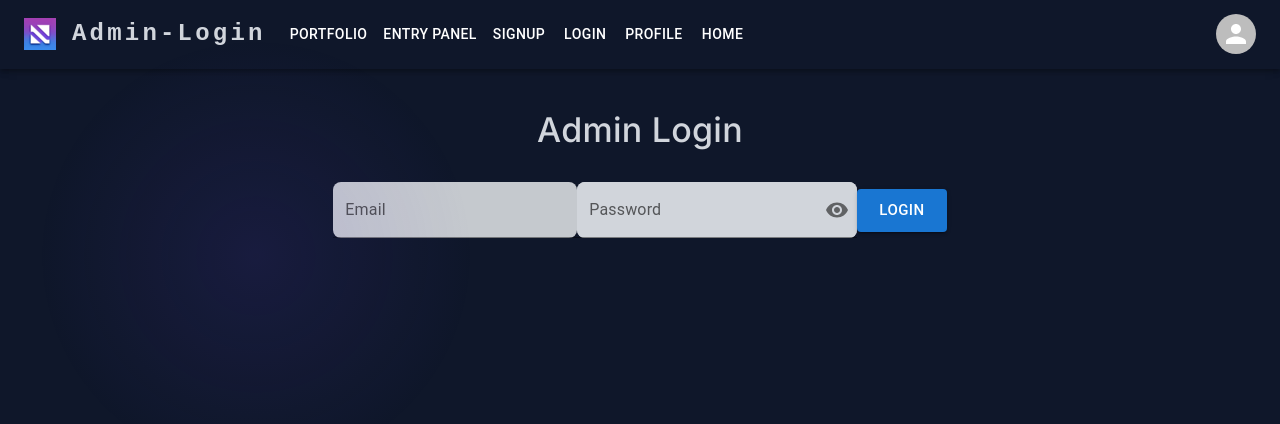
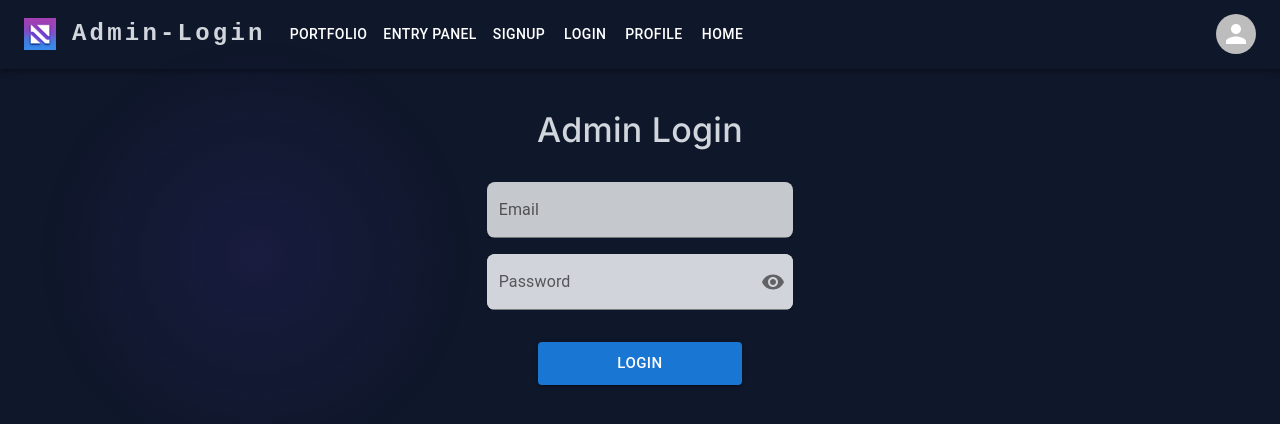
Before and after one commit to Nadeem-Abdun/nadeem_abdun_portfolio, a React (Vite) app: page /admin/login in a window 1280 px wide. Shown: the top 424 px of the page. Built offline with nearby package versions, Linux system fonts and the light colour scheme.

Commit message:
Migration - CRA to Vite

```diff
--- a/src/screens/AdminScreens/AdminLogin.tsx
+++ b/src/screens/AdminScreens/AdminLogin.tsx
@@ -1,21 +1,35 @@
-import React, { useState, useEffect } from "react";
-import { Grid, Typography, TextField, CircularProgress, Button, FormControl, InputLabel, FilledInput, InputAdornment, IconButton } from "@mui/material";
-import { VisibilityOff, Visibility } from "@mui/icons-material";
-import { useBreakpoints } from "../../utils/Breakpoints";
-import { useNavigate } from "react-router-dom";
-import { useDispatch, useSelector } from "react-redux";
-import { RootState } from "../../redux/store";
-import { submitLoginForm, loginFormSuccess, loginFormFailure, resetLoginForm } from "../../redux/users/usersSlice";
-import { PostUserLogin } from "../../services/ServiceControllers";
-import AlertSlider from "../../components/AlertSlider";
-import delay from "../../utils/Delay";
-import "../../styles/screenStyles.css";
+import React, { useState, useEffect } from 'react';
+import {
+  Grid,
+  Typography,
+  TextField,
+  CircularProgress,
+  Button,
+  FormControl,
+  InputLabel,
+  FilledInput,
+  InputAdornment,
+  IconButton,
+} from '@mui/material';
+import { VisibilityOff, Visibility } from '@mui/icons-material';
+import { useNavigate } from 'react-router-dom';
+import { useDispatch, useSelector } from 'react-redux';
+import { RootState } from '../../redux/store';
+import {
+  submitLoginForm,
+  loginFormSuccess,
+  loginFormFailure,
+  resetLoginForm,
+} from '../../redux/users/usersSlice';
+import { PostUserLogin } from '../../services/ServiceControllers';
+import AlertSlider from '../../components/AlertSlider';
+import delay from '../../utils/Delay';
+import '../../styles/screenStyles.css';
 
 const AdminLogin = () => {
   const history = useNavigate();
   const dispatch = useDispatch();
-    const { isXl, isLg, isMd, isSm, isXs } = useBreakpoints();
-    const { _id, username, email, profile, loading, success } = useSelector((state: RootState) => state.user);
+  const { loading, success } = useSelector((state: RootState) => state.user);
 
   // State Handling
   const [loginDetails, setLoginDetails] = useState({
@@ -29,18 +43,18 @@ const AdminLogin = () => {
     try {
       const formData = {
         email: loginDetails.email,
-                password: loginDetails.password
-            }
+        password: loginDetails.password,
+      };
       const response = await PostUserLogin(formData);
       if (response.success === true) {
-                handleAlertSliderOpen("success", response.message);
+        handleAlertSliderOpen('success', response.message);
       } else {
-                handleAlertSliderOpen("error", response.message);
+        handleAlertSliderOpen('error', response.message);
       }
       return response;
     } catch (error) {
-            console.error("Unexpected error: " + error);
-            handleAlertSliderOpen("error", "Unexpected error encountered");
+      console.error('Unexpected error: ' + error);
+      handleAlertSliderOpen('error', 'Unexpected error encountered');
     }
   };
 
@@ -48,7 +62,7 @@ const AdminLogin = () => {
   const handleTextFeildsChange = (name: string, value: string) => {
     setLoginDetails({
       ...loginDetails,
-            [name]: value
+      [name]: value,
     });
   };
 
@@ -71,50 +85,77 @@ const AdminLogin = () => {
   const handleShowPassword = () => {
     setShowPassword(!showPassword);
   };
-    const handleMouseDownPassword = (event: React.MouseEvent<HTMLButtonElement>) => {
+  const handleMouseDownPassword = (
+    event: React.MouseEvent<HTMLButtonElement>
+  ) => {
     event.preventDefault();
   };
 
   // Alert Slider Functions
   const [alertSliderOpen, setAlertSliderOpen] = useState(false);
-    const [alertType, setAlertType] = useState("");
-    const [alertMessage, setAlertMessage] = useState("");
+  const [alertType, setAlertType] = useState('');
+  const [alertMessage, setAlertMessage] = useState('');
   const handleAlertSliderOpen = (type: string, message: string) => {
-        setAlertType(type)
-        setAlertMessage(message)
-        setAlertSliderOpen(true)
+    setAlertType(type);
+    setAlertMessage(message);
+    setAlertSliderOpen(true);
   };
   const handleAlertSliderClose = () => {
-        setAlertSliderOpen(false)
+    setAlertSliderOpen(false);
   };
 
   useEffect(() => {
-        document.title = "Admin - Login"
+    document.title = 'Admin - Login';
   }, []);
   return (
-        <Grid container justifyContent='center' alignItems='center' flexDirection='column' rowSpacing={4} wrap='nowrap'>
-            <Grid item>
-                <Typography variant="h4" fontWeight={500} fontFamily='inter'>Admin Login</Typography>
+    <Grid
+      container
+      justifyContent="center"
+      alignItems="center"
+      flexDirection="column"
+      rowSpacing={4}
+      wrap="nowrap"
+    >
+      <Grid>
+        <Typography variant="h4" fontWeight={500} fontFamily="inter">
+          Admin Login
+        </Typography>
       </Grid>
-            <Grid container item xl={6} lg={6} md={8} sm={10} xs={10} justifyContent='center' alignItems='center' rowSpacing={2}>
-                <Grid item xs={12}>
+      <Grid
+        container
+        size={{ xl: 6, lg: 6, md: 8, sm: 10, xs: 10 }}
+        justifyContent="center"
+        alignItems="center"
+        rowSpacing={2}
+      >
+        <Grid size={{ xs: 12 }}>
           <TextField
             id="email-field"
             label="Email"
             variant="filled"
             type="email"
             fullWidth
-                        sx={{ backgroundColor: '#D1D5DB', borderRadius: 2, }}
-                        onChange={(event) => handleTextFeildsChange('email', event.target.value)}
+            sx={{ backgroundColor: '#D1D5DB', borderRadius: 2 }}
+            onChange={event =>
+              handleTextFeildsChange('email', event.target.value)
+            }
           />
         </Grid>
-                <Grid item xs={12}>
-                    <FormControl variant="filled" fullWidth sx={{ backgroundColor: '#D1D5DB', borderRadius: 2 }}>
+        <Grid size={{ xs: 12 }}>
+          <FormControl
+            variant="filled"
+            fullWidth
+            sx={{ backgroundColor: '#D1D5DB', borderRadius: 2 }}
+          >
             <InputLabel htmlFor="password-field">Password</InputLabel>
             <FilledInput
               id="password-field"
               type={showPassword ? 'text' : 'password'}
-                            sx={{ backgroundColor: '#D1D5DB', borderRadius: 2, '& input': { borderRadius: 2 } }}
+              sx={{
+                backgroundColor: '#D1D5DB',
+                borderRadius: 2,
+                '& input': { borderRadius: 2 },
+              }}
               endAdornment={
                 <InputAdornment position="end">
                   <IconButton
@@ -127,19 +168,29 @@ const AdminLogin = () => {
                   </IconButton>
                 </InputAdornment>
               }
-                            onChange={(event) => handleTextFeildsChange('password', event.target.value)}
+              onChange={event =>
+                handleTextFeildsChange('password', event.target.value)
+              }
             />
           </FormControl>
         </Grid>
-                <Grid item xs={12}></Grid>
-                <Grid item xs={8}>
+        <Grid size={{ xs: 12 }}></Grid>
+        <Grid size={{ xs: 8 }}>
           <Button
             variant="contained"
             color="primary"
             size="large"
             onClick={() => handleLoginFormSubmit()}
             fullWidth
-                        startIcon={loading && <CircularProgress size={24} style={{ color: '#fff' }} thickness={6} />}
+            startIcon={
+              loading && (
+                <CircularProgress
+                  size={24}
+                  style={{ color: '#fff' }}
+                  thickness={6}
+                />
+              )
+            }
             disabled={success === true ? true : false}
           >
             {loading ? 'Logging in...' : 'Login'}
@@ -153,7 +204,7 @@ const AdminLogin = () => {
         handleAlertSliderClose={handleAlertSliderClose}
       />
     </Grid>
-    )
-}
+  );
+};
 
-export default AdminLogin
+export default AdminLogin;
```
Lines whose indentation alone changed are shown as unchanged.
